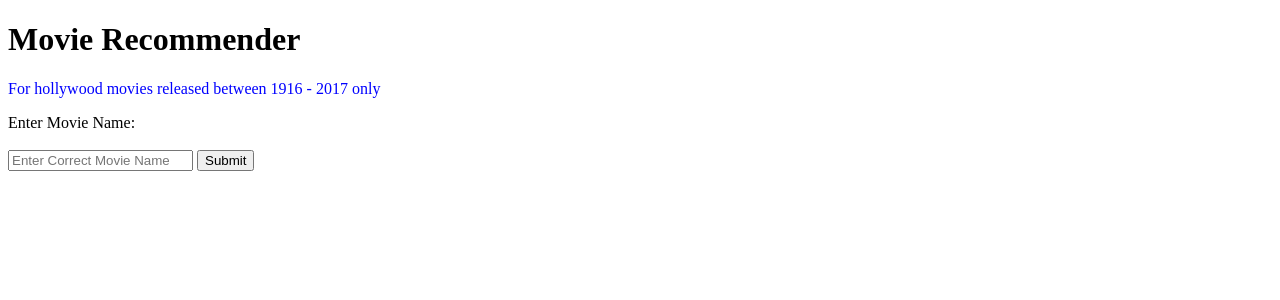
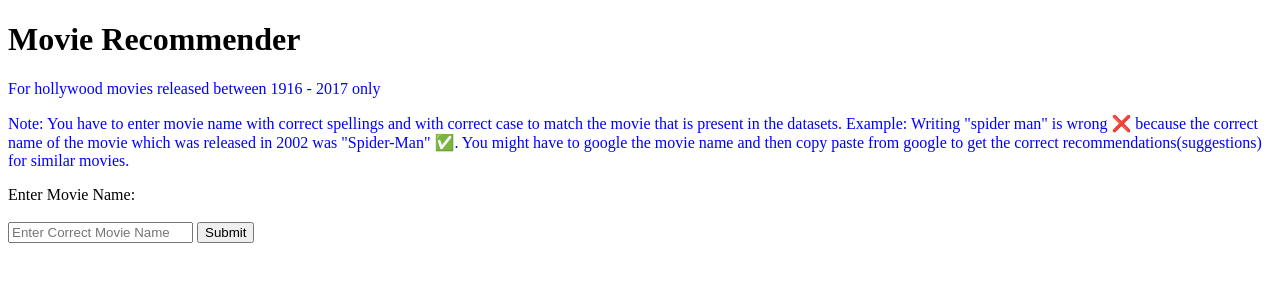
Before and after one commit to NandishBadami/Movie-Recommender, a Django app: page / in a window 1280 px wide. Shown: the top 300 px of the page. Run offline with Django 5.2, Linux system fonts and the light colour scheme; parts of the project's set-up code (start-up, migrations or seed data) failed here and were passed over.

Commit message:
Added note about how to use the app.

```diff
--- a/recommender/templates/index.html
+++ b/recommender/templates/index.html
@@ -8,7 +8,7 @@
 <body>
     <h1>Movie Recommender</h1>
     <p style="color: blue;">For hollywood movies released between 1916 - 2017 only</p>
-
+    <p style="color: blue;">Note: You have to enter movie name with correct spellings and with correct case to match the movie that is  present in the datasets. Example: Writing "spider man" is wrong ❌ because the correct name of the movie which was released in 2002 was "Spider-Man" ✅. You might have to google the movie name and then copy paste from google to get the correct recommendations(suggestions) for similar movies.</p>
     <form>
         Enter Movie Name: <br><br>
         <input type="text" name="name" placeholder="Enter Correct Movie Name">
```
